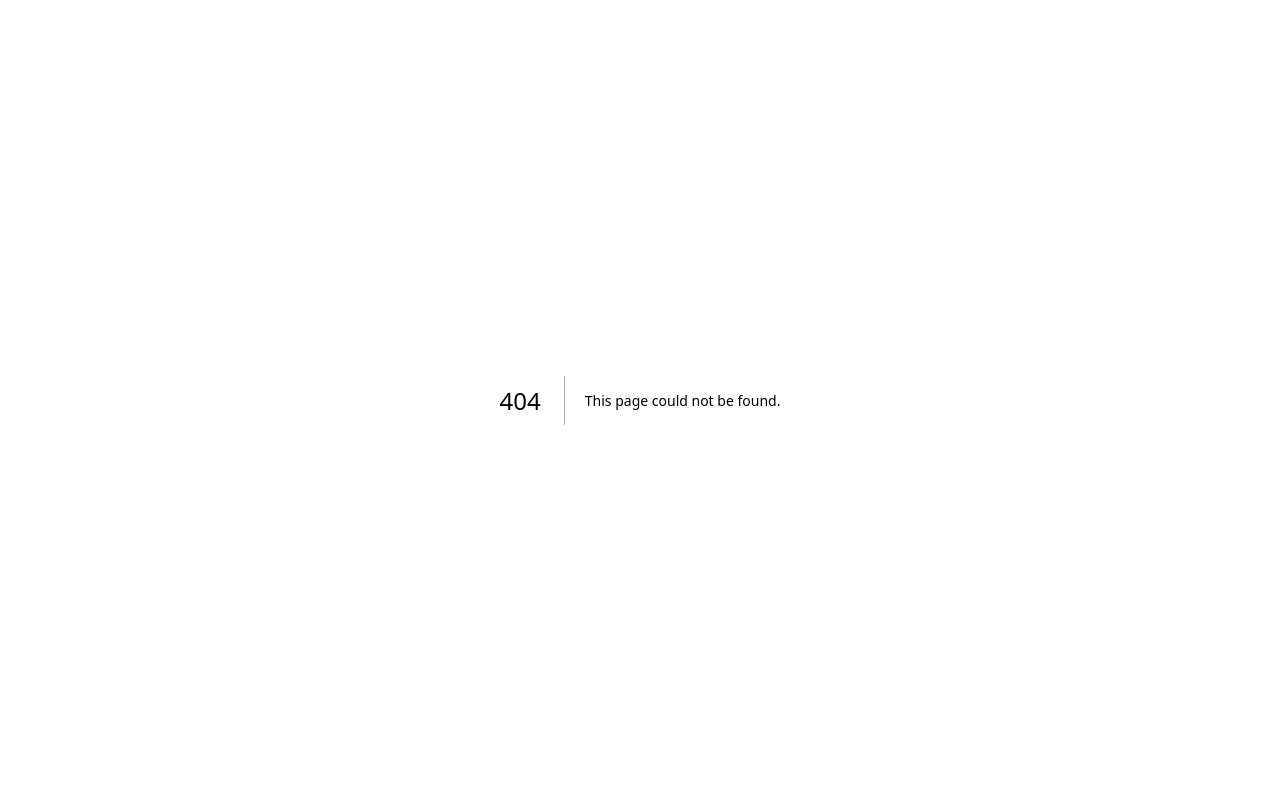
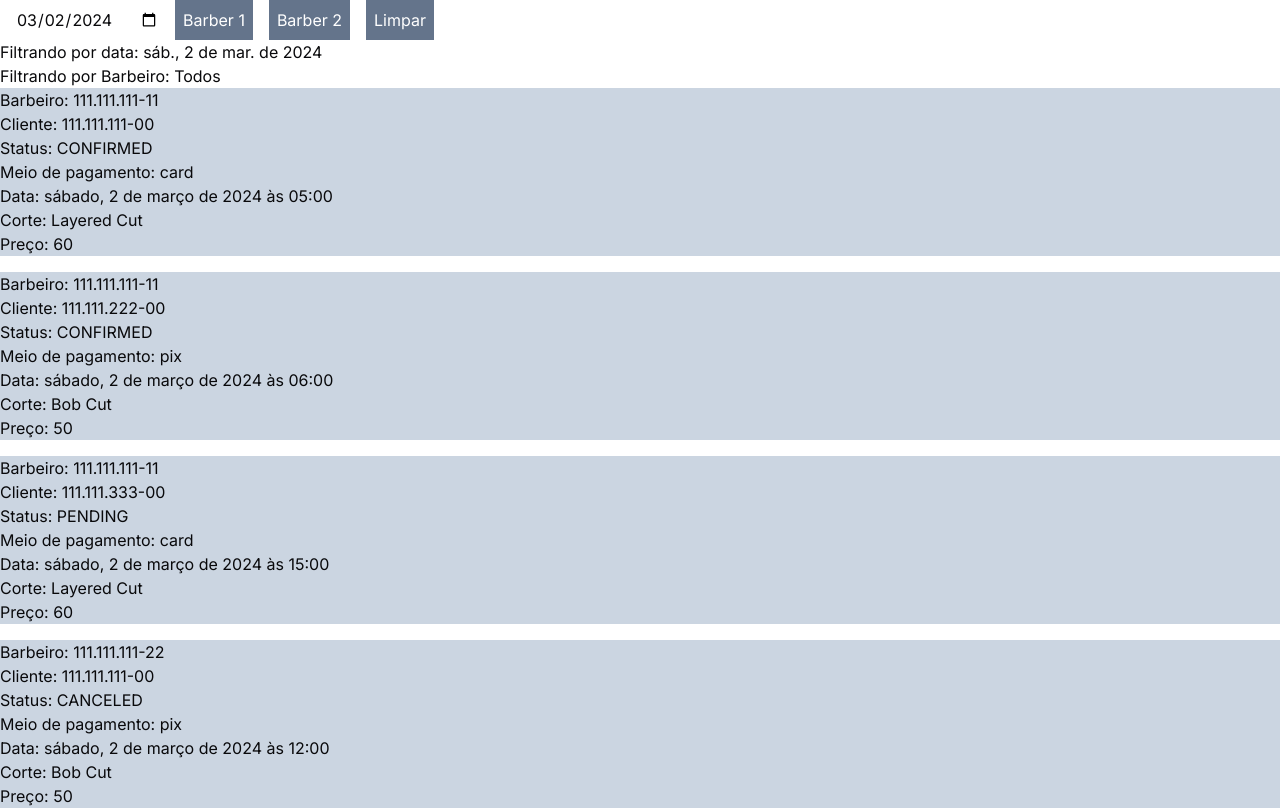
Before and after one commit to RGomes98/BarbeariaSrXavier, a Next.js app: page /recebidos in a window 1280 px wide. Before the commit this address had no page. Shown: the top 808 px of the page. Built offline with nearby package versions, Linux system fonts and the light colour scheme; no server answers.

Commit message:
feat: add received schedules page

```diff
--- /dev/null
+++ b/src/app/recebidos/page.tsx
@@ -0,0 +1,7 @@
+import { ReceivedSchedules } from '@/components/ReceivedSchedules/ReceivedSchedules';
+import { getSession } from '@/helpers/getSession';
+
+export default function Page() {
+  const session = getSession();
+  return <ReceivedSchedules session={session} />;
+}
--- /dev/null
+++ b/src/components/ReceivedSchedules/ReceivedSchedules.tsx
@@ -0,0 +1,59 @@
+'use client';
+
+import { formatDate, formatDateShort, formatToDateTime } from '@/utils/date';
+import { createQueryString } from '@/helpers/createQueryString';
+import { useScheduleActions } from '@/hooks/useScheduleActions';
+import { Session } from '@/helpers/getSession';
+import { Fragment } from 'react';
+
+import Link from 'next/link';
+
+export const ReceivedSchedules = ({ session }: { session: Session }) => {
+  const { searchParams, scheduleEmployee, scheduleDate, filterAllSchedules } = useScheduleActions(session);
+
+  const handleDateChange = (event: React.ChangeEvent<HTMLInputElement>) => {
+    const date = `${event.target.value} GMT-3`;
+    const queryString = `?${createQueryString({ searchParams, key: 'date', value: date })}`;
+    window.history.pushState(null, '', queryString);
+  };
+
+  return (
+    <Fragment>
+      <div className='flex gap-4 px-4'>
+        <input onChange={handleDateChange} value={formatToDateTime(scheduleDate)} type='date' />
+        <Link
+          className='bg-slate-500 p-2 text-white'
+          href={`?${createQueryString({ searchParams, key: 'employee', value: 'Barber1' })}`}
+        >
+          Barber 1
+        </Link>
+        <Link
+          className='bg-slate-500 p-2 text-white'
+          href={`?${createQueryString({ searchParams, key: 'employee', value: 'Barber2' })}`}
+        >
+          Barber 2
+        </Link>
+        <Link className='bg-slate-500 p-2 text-white' href='/recebidos'>
+          Limpar
+        </Link>
+      </div>
+      <p>Filtrando por data: {formatDateShort(scheduleDate)}</p>
+      <p>Filtrando por Barbeiro: {scheduleEmployee || 'Todos'}</p>
+      <div className='flex flex-col gap-4'>
+        {filterAllSchedules().map(({ id, clientId, employeeId, status, paymentMethod, date, haircut }) => {
+          return (
+            <Link href={`/agendamento/${id}`} key={id} className='bg-slate-300'>
+              <p>Barbeiro: {employeeId}</p>
+              <p>Cliente: {clientId}</p>
+              <p>Status: {status}</p>
+              <p>Meio de pagamento: {paymentMethod}</p>
+              <p>Data: {formatDate(date)}</p>
+              <p>Corte: {haircut.name}</p>
+              <p>Preço: {haircut.price}</p>
+            </Link>
+          );
+        })}
+      </div>
+    </Fragment>
+  );
+};
```
